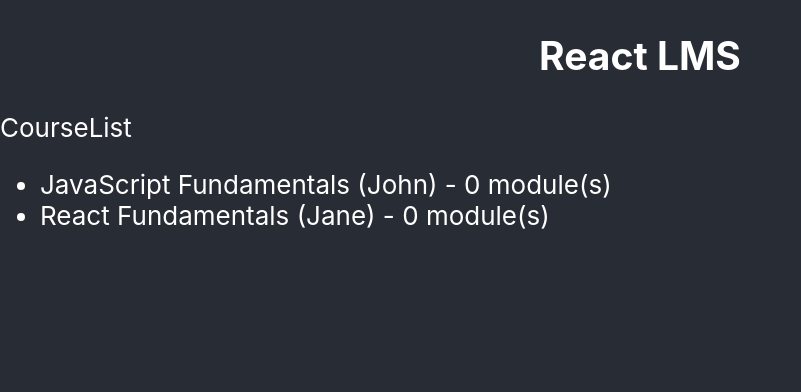
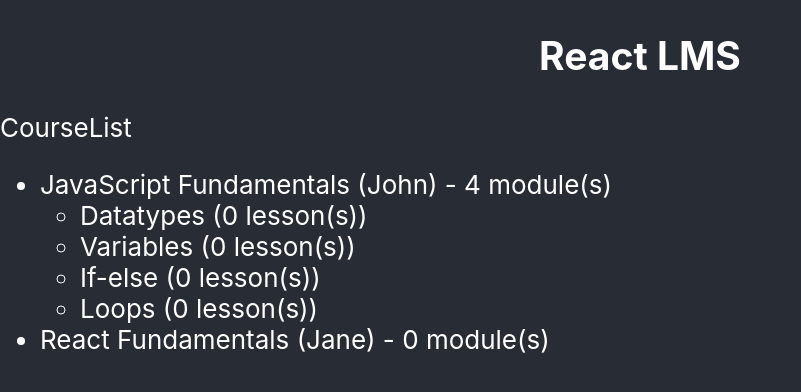
Before and after one commit to zsolt-nagy/react-lms, a React (Create React App) app: page / in a window 1280 px wide. Shown: the top 392 px of the page, without its empty margins (0-801 px from the left). Built offline with nearby package versions, Linux system fonts and the light colour scheme.

Commit message:
Module list

```diff
--- a/src/App.js
+++ b/src/App.js
@@ -8,7 +8,28 @@ function App() {
             id: 1,
             author: "John",
             title: "JavaScript Fundamentals",
-            modules: [],
+            modules: [
+                {
+                    id: 1,
+                    title: "Datatypes",
+                    lessons: [],
+                },
+                {
+                    id: 2,
+                    title: "Variables",
+                    lessons: [],
+                },
+                {
+                    id: 3,
+                    title: "If-else",
+                    lessons: [],
+                },
+                {
+                    id: 4,
+                    title: "Loops",
+                    lessons: [],
+                },
+            ],
         },
         {
             id: 2,
--- a/src/Components/CourseList/CourseItem/CourseItem.jsx
+++ b/src/Components/CourseList/CourseItem/CourseItem.jsx
@@ -1,8 +1,12 @@
 import React from 'react';
 import './CourseItem.css';
+import ModuleList from './ModuleList/ModuleList';
 
 export default function CourseItem({ author, title, modules }) {
-  return (
-    <li className="course-item">{title} ({author}) - {modules.length} module(s)</li>
-  );
+    return (
+        <li className="course-item">
+            {title} ({author}) - {modules.length} module(s)
+            <ModuleList modules={modules} />
+        </li>
+    );
 }
--- /dev/null
+++ b/src/Components/CourseList/CourseItem/ModuleList/ModuleItem/ModuleItem.jsx
@@ -0,0 +1,7 @@
+import React from 'react'
+
+export default function ModuleItem({ title, lessons }) {
+  return (
+    <li>{title} ({lessons.length} lesson(s))</li>
+  )
+}
--- /dev/null
+++ b/src/Components/CourseList/CourseItem/ModuleList/ModuleList.jsx
@@ -0,0 +1,18 @@
+import React from 'react';
+import ModuleItem from './ModuleItem/ModuleItem';
+
+export default function ModuleList({ modules }) {
+    let ModuleListJSX = null;
+    if (modules.length > 0) {
+        ModuleListJSX = (
+            <ul>
+                { modules.map(module => <ModuleItem key={module.id} {...module} />) }
+            </ul>
+        );
+    }
+
+
+    return (
+        <>{ModuleListJSX}</>
+    );
+}
```
